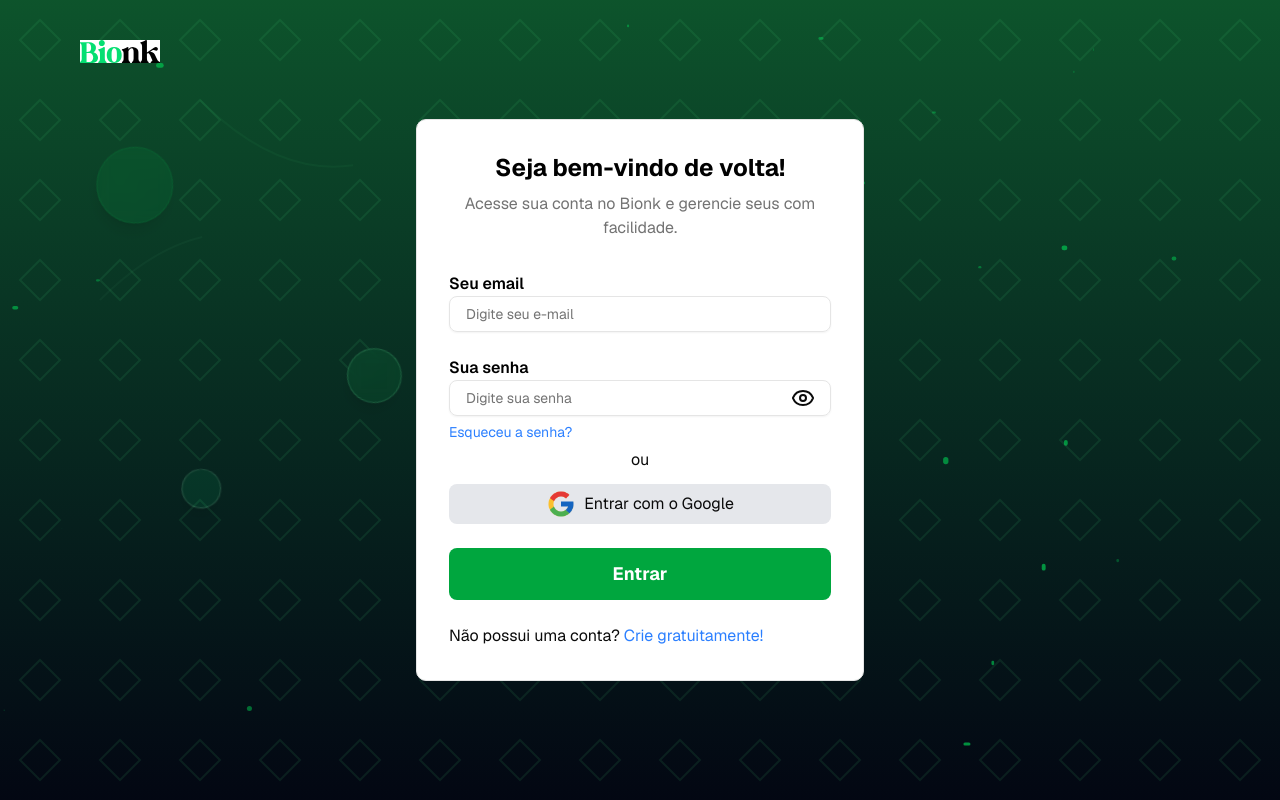
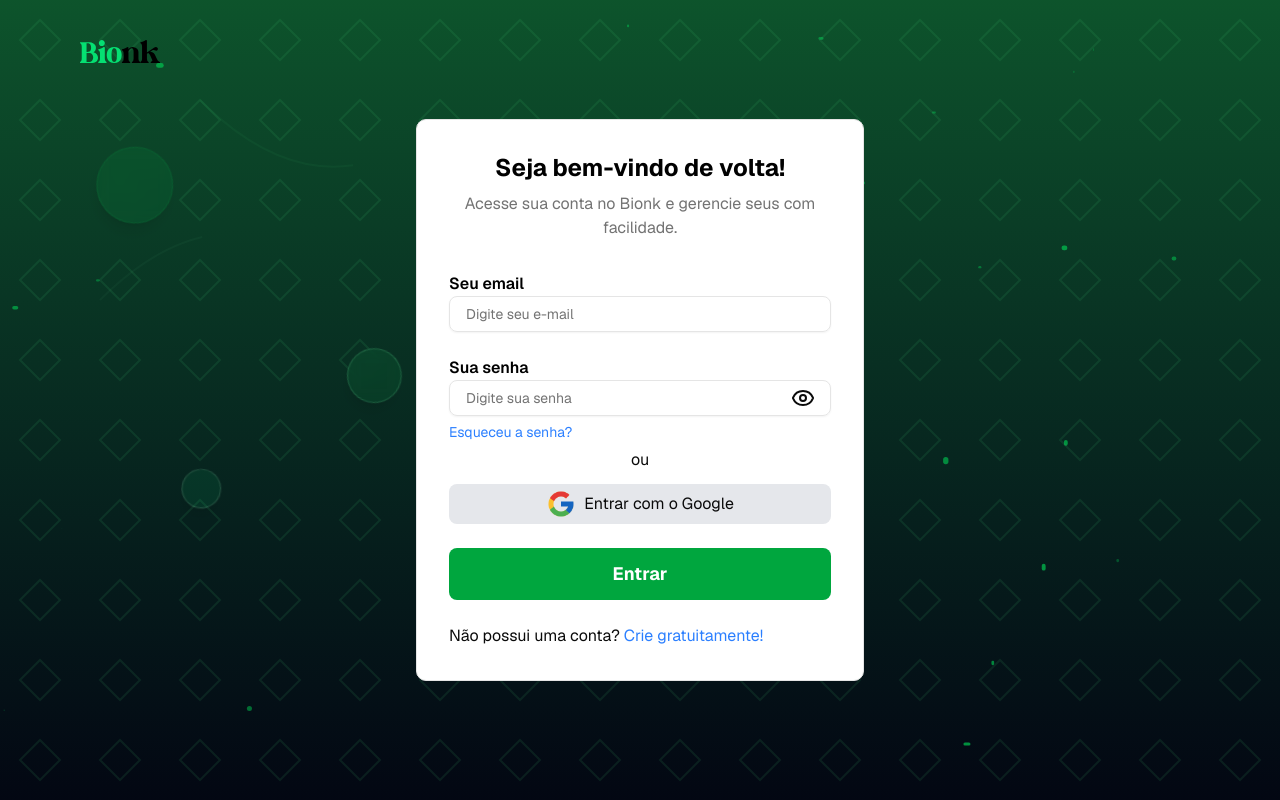
Before and after one commit to gabriellucasvh/bionk, a Next.js app: page /login in a window 1280 px wide. Built offline with nearby package versions, Linux system fonts and the light colour scheme; no server answers.

Commit message:
style: fundo branco removido do HeaderBack

```diff
--- a/src/components/HeaderBack.tsx
+++ b/src/components/HeaderBack.tsx
@@ -4,7 +4,7 @@ import React from 'react'
 
 const HeaderBack = () => {
     return (
-        <div className="absolute top-5 left-5 md:top-10 md:left-20 bg-white">
+        <div className="absolute top-5 left-5 md:top-10 md:left-20">
             <Link href="/" className="block">
                 <Image
                     src="/bionk-logo.svg"
```
